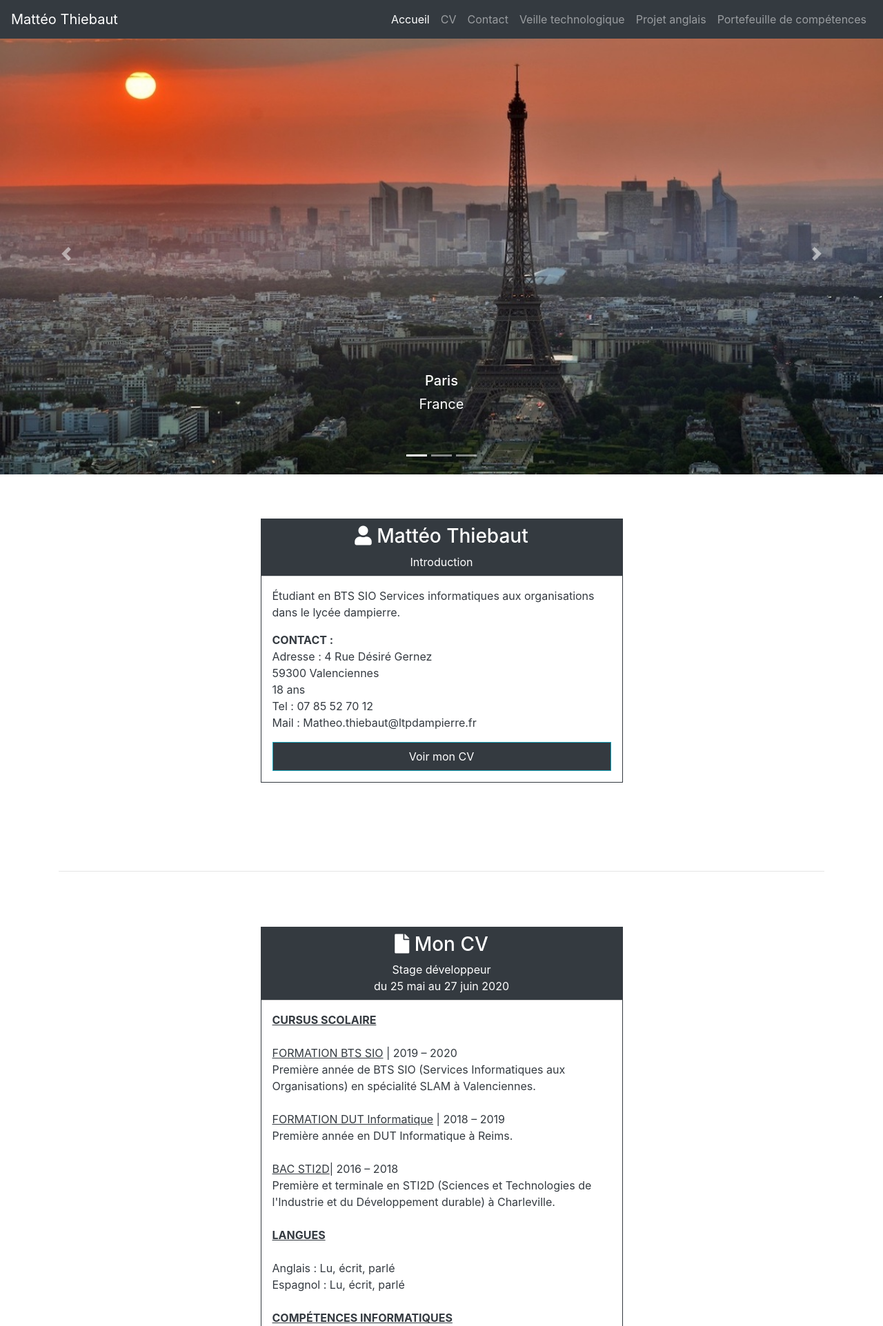
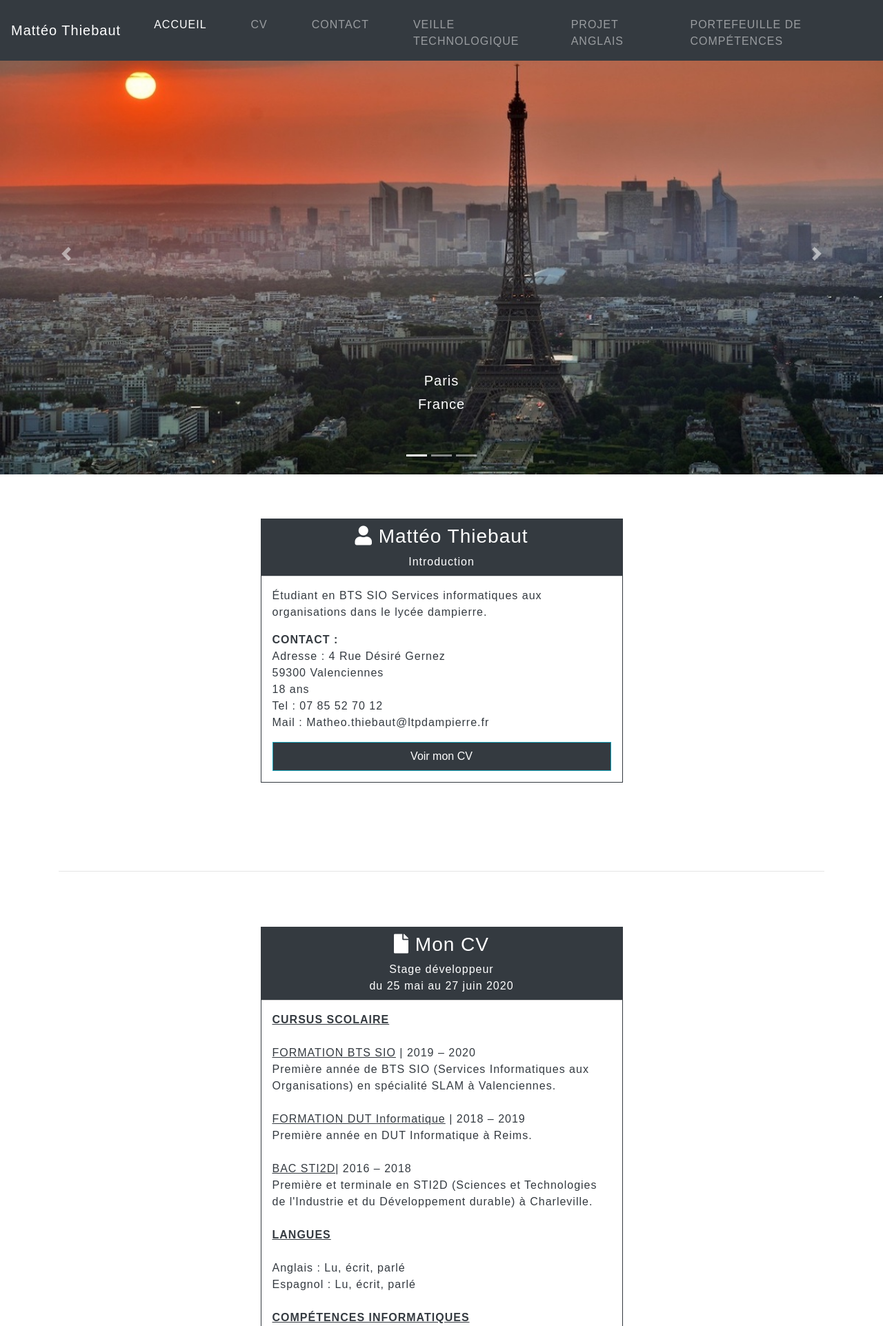
Before and after one commit to MatteoThiebaut/v1, a PHP site: page / in a window 1280 px wide. Shown: the top 1923 px of the page at 69% size. Run offline with PHP 8.4, Linux system fonts and the light colour scheme; some libraries are stand-ins or nearby versions.

Commit message:
Css Surlignage

```diff
--- a/carousel.css
+++ b/carousel.css
@@ -6,6 +6,10 @@ body {
     padding-top: 3rem;
     padding-bottom: 3rem;
     color: #343a40;
+    font-family: 'Saira Extra Condensed', sans-serif;
+  letter-spacing: 1px;
+  -webkit-font-smoothing: antialiased;
+     -moz-osx-font-smoothing: grayscale;
   }
 
 
@@ -155,3 +159,27 @@ h3{
   padding:10px;
   width:800px;
 }
+.nav-link {
+  position: relative;
+  padding: 1rem 0 0.5rem;
+  margin: 0 1.5rem;
+  color: white;
+  text-decoration: none;
+  text-transform: uppercase;
+}
+.nav-link::after {
+  content: '';
+  position: absolute;
+  left: 50%;
+  bottom: 0;
+  transform: translateX(-50%) scaleX(0);
+  transform-origin: 50% 50%;
+  width: 100%;
+  height: 1px;
+  background-color: rgba(255,255,255,0.8);
+  transition: transform 250ms;
+}
+
+.nav-link:hover::after {
+    transform: translateX(-50%) scaleX(1);
+}
--- a/index.html
+++ b/index.html
@@ -119,7 +119,7 @@
                                 Mail : Matheo.thiebaut@ltpdampierre.fr <br>
                             </p>
                             <div class="text-center">
-                                <input type="submit" value="Voir mon CV" class="btn btn-info btn-block rounded-0 py-2">
+                                <input type="submit" class="btn btn-info btn-block rounded-0 py-2" value="Voir mon CV">
                             </div>
                         </div>
                     </div>
```
Also changed, not shown: 1 other file.
